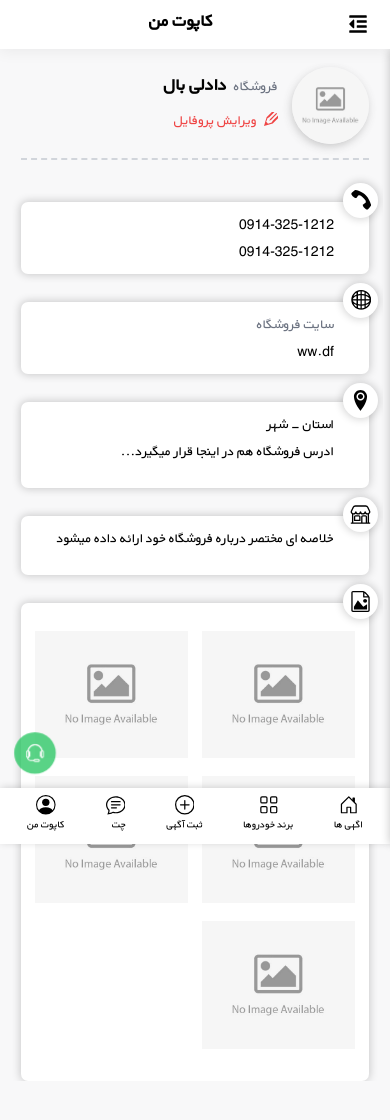
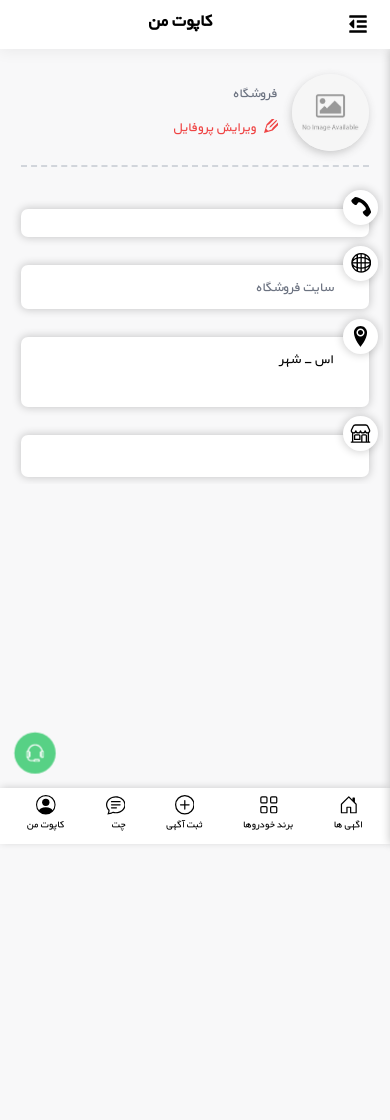
Before and after one commit to amir-mohammadzadeh/mashinno, a React (Vite) app: page /userdashbord/store_panel in a window 390 px wide. Shown: the top 1120 px of the page. After the commit the page ends 844 px from the top, so only its background shows below. Built offline with nearby package versions, Linux system fonts and the light colour scheme.

Commit message:
Create profile and store panel editor

```diff
--- a/src/Pages/Dashbord.EditForms/EditForms.css
+++ b/src/Pages/Dashbord.EditForms/EditForms.css
@@ -176,10 +176,7 @@
         grid-template-columns: 1fr;
         gap: .5rem;
     }
-    .image-input_88{
-        flex-grow: unset;
-        flex-shrink: unset;
-    }
+
     .link-dis_88,
     .link-input_88,
     .col-s2_88 {
--- a/src/Pages/Dashbord.EditForms/EditProfile.jsx
+++ b/src/Pages/Dashbord.EditForms/EditProfile.jsx
@@ -56,9 +56,8 @@ const EditProfile = () => {
         if (!name_input.current.value) errors['name'] = 'این قسمت نباید خالی بماند!';
         if (!lastName_input.current.value) errors['lastName'] = 'این قسمت نباید خالی بماند!';
         if (!address_input.current.value) errors['address'] = 'این قسمت نباید خالی بماند!';
-        if (!phoneNumber1_input.current.value && !phoneNumber2_input.current.value) {
-            errors['emptyPhone'] = 'حداقل یک شماره تلفن باید وارد شود!';
-        }
+        if(phoneNumber1_input.current.value.length != 11) errors['phone1'] ='شماره تلفن صحیح نیست!';
+        if(phoneNumber2_input.current.value && phoneNumber2_input.current.value.length != 11) errors['phone2'] ='شماره تلفن صحیح نیست!';
         if (!ostan) errors['emptyOstan'] = 'لطفا استان خود را انتخاب کنید!';
         if (!city) errors['emptyCity'] = 'لطفا شهر خود را انتخاب کنید!';
 
@@ -147,13 +146,14 @@ const EditProfile = () => {
                     label='شماره موبایل ۱'
                     name='phoneNum1'
                     ref={phoneNumber1_input}
-                    error={error['emptyPhone']}
-                />
+                    error={error['phone1']}
+                    />
                 <Input
                     type='number'
                     label='شماره موبایل ۲'
                     name='phoneNum2'
                     ref={phoneNumber2_input}
+                    error={error['phone2']}
                 />
 
 
--- a/src/Pages/Dashbord.EditForms/EditStorePanel.jsx
+++ b/src/Pages/Dashbord.EditForms/EditStorePanel.jsx
@@ -1,13 +1,22 @@
-import { useEffect, useRef, useState } from 'react'
+import { useEffect, useLayoutEffect, useRef, useState } from 'react'
 import './EditForms.css'//Code => 86
 import { MdAddAPhoto } from 'react-icons/md'
 import { Input, TextArea } from '../../components/Inputs/Inputs'
 import Selection from '../../components/Selection/Selection'
 import ProvincesCities from '../../assets/Data/Provinces_and_Cities.json' //=> لیست استان ها و شهر ها
-import { Link } from 'react-router-dom'
+import { Link, useNavigate } from 'react-router-dom'
+import { useDispatch, useSelector } from 'react-redux'
+import { setStoreInfo } from '../../redux/StoreReducer/StoreSlice'
+import { setUserInfo } from '../../redux/UserReducer/userSlice'
 
 const EditStorePanel = () => {
+    const Store_Info = useSelector(state => state.storeInfo)
+    const UserID = useSelector(state => state.userInfo.id)
+    const dispath = useDispatch()
+    const navigate = useNavigate()
+
     const list = Array.from(Array(5).keys())
+    const [allowURL, setAllowURL] = useState(false)
     const [error, setError] = useState({})
     const provinces_cities_list = useRef(ProvincesCities)
     const [provincesList, setProvincesList] = useState([])
@@ -23,9 +32,18 @@ const EditStorePanel = () => {
     const address = useRef(null)
     const siteUrl = useRef(null)
     const aboutStore = useRef(null)
+    const ID = Store_Info.id || 1;
+
+    useLayoutEffect(() => {
+        storeName.current.value = Store_Info.storeName || ''
+        phoneNum1.current.value = Store_Info.phoneNumbers[0] || ''
+        phoneNum2.current.value = Store_Info.phoneNumbers[1] || ''
+        aboutStore.current.value = Store_Info.aboutStore || ''
+        address.current.value = Store_Info.storeAddress.address || ''
+
+    }, [])
 
     useEffect(() => {
-        setProvincesList(provinces_cities_list.current.map(item => item.ostan))
         provinces_cities_list.current.map(item => item.ostan == ostan && setCitiesList(item.cities))
         if (ostan == '') {
             setCitiesList([]);
@@ -33,28 +51,44 @@ const EditStorePanel = () => {
         }
     }, [ostan])
 
+    useEffect(() => {
+        setProvincesList(provinces_cities_list.current.map(item => item.ostan))
+        setOstan(Store_Info.storeAddress.ostan)
+        setCity(Store_Info.storeAddress.city)
+        setStoreImages(Store_Info.images)
+        setStoreLogo(Store_Info.logo)
+    }, [])
+
+    const addStoreImage = (e) => {
+        let list = Array.from(new Set([...storeImages, ...e.target.files]))
+        setStoreImages(list)
+    }
     const removeStoreImage = (index) => {
         setStoreImages(prevent => prevent.filter(file => file !== index))
     }
+
     const selectOstan = (value) => {
         let user_ostan = value || '';
         setOstan(user_ostan)
     }
+
     const selectCity = (value) => {
         let user_city = value || '';
         setCity(user_city)
     }
+
     const linkPaymentHandler = () => {
         alert('اتصال به درگاه پرداخت برای پرداخت هزینه مربوط به قرار دادن لینک سایت فروشگاه خود در کاپوت')
+        setAllowURL(true)
     }
+
     const validation = () => {
         let errors = {}
         if (!storeName.current.value) errors['name'] = 'این قسمت نباید خالی بماند!';
         if (!address.current.value) errors['address'] = 'این قسمت نباید خالی بماند!';
-        if (!aboutStore.current.value) errors['about'] = 'با معرفی فروشگاه خود اعتماد مشتری را جلب کنید';
-        if (!phoneNum1.current.value && !phoneNum2.current.value) {
-            errors['emptyPhone'] = 'حداقل یک شماره تلفن باید وارد شود!';
-        }
+        //if (!aboutStore.current.value) errors['about'] = 'با معرفی فروشگاه خود اعتماد مشتری را جلب کنید';
+        if(phoneNum1.current.value.length != 11) errors['phone1'] ='شماره تلفن صحیح نیست!';
+        if(phoneNum2.current.value && phoneNum2.current.value.length != 11) errors['phone2'] ='شماره تلفن صحیح نیست!';
         if (!ostan) errors['emptyOstan'] = 'لطفا استان خود را انتخاب کنید!';
         if (!city) errors['emptyCity'] = 'لطفا شهر خود را انتخاب کنید!';
 
@@ -63,6 +97,8 @@ const EditStorePanel = () => {
     const formSubmitHandler = (e) => {
         e.preventDefault()
         const data = {
+            id: ID, // =>  ID will be generated in the back-end?
+            userID: UserID,
             storeName: storeName.current.value,
             phoneNumbers: [phoneNum1.current.value],
             storeAddress: {
@@ -70,9 +106,10 @@ const EditStorePanel = () => {
                 city: city,
                 address: address.current.value
             },
-            siteURL: siteUrl.current.value,
+            siteURL: !allowURL ? siteUrl.current.value : '',
             logo: storeLogo,
-            images: storeImages
+            images: storeImages,
+            aboutStore: aboutStore.current.value
         }
         if (phoneNum2.current.value) data.phoneNumbers.push(phoneNum2.current.value);
 
@@ -82,8 +119,13 @@ const EditStorePanel = () => {
             setError(result)
             return
         } else setError({})
-        console.log(data)
+
+        alert('اطلاعات وارد شده پس از ذخیره شدن در redux \nاز طریق API به سمت سرور ارسال خواهد شد تا در دیتا بیس ذخیره گردد.')
+        dispath(setStoreInfo(data))
+        dispath(setUserInfo({ storeID: ID }))
+        navigate('/userdashbord/store_panel')
     }
+    console.log('render')
 
     return (<>
         <div className="main-container_88">
@@ -119,7 +161,7 @@ const EditStorePanel = () => {
                         <div className="image-content_88">
 
                             <div className="upload-box_88">
-                                <input type="file" multiple={true} id="imageUploader81" onChange={(e) => setStoreImages([...e.target.files])} />
+                                <input type="file" multiple={true} id="imageUploader81" onChange={addStoreImage} />
                                 <label htmlFor="imageUploader81" className="uploader-btn_88">
                                     <MdAddAPhoto size={40} />
                                 </label>
@@ -154,15 +196,15 @@ const EditStorePanel = () => {
                     ref={phoneNum1}
                     type='number'
                     label='شماره تماس ۱'
-                    name=''
-                    error={error['emptyPhone']}
-                />
+                    name='phoneNumber1'
+                    error={error['phone1']}
+                    />
                 <Input
                     ref={phoneNum2}
                     type='number'
                     label='شماره تماس ۲'
-                    name=''
-
+                    name='phoneNumber2'
+                    error={error['phone2']}
                 />
                 <Selection
                     className="col-row-13_88"
@@ -199,9 +241,8 @@ const EditStorePanel = () => {
                     ref={siteUrl}
                     className="link-input_88"
                     label='لینک سایت فروشگاه'
-                    name='address'
-                    error={''}
-                    readOnly={true}
+                    name='siteURL'
+                    readOnly={!allowURL}
                 />
 
                 <div className="link-dis_88">
@@ -230,7 +271,7 @@ const EditStorePanel = () => {
                     <button type="submit" className="btn btn-animate submit-btn_88">
                         ذخیره
                     </button>
-                    <Link to={'/userdashbord/profile'} className="btn cancel-btn_88">
+                    <Link to={'/userdashbord/store_panel'} className="btn cancel-btn_88">
                         انصراف
                     </Link>
                 </div>
--- a/src/Pages/Dashbord.Profile/Profile.jsx
+++ b/src/Pages/Dashbord.Profile/Profile.jsx
@@ -9,7 +9,7 @@ const Profile = () => {
   const dispath = useDispatch()
   const user = useSelector(state => state.userInfo)
   const city_list = useSelector(state => state.citiesList)
-  const userName = user.name + '  ' + user.lastName || 'کاربر خالی';
+  const userName = (user.name && user.lastName) ? `${user.name} ${user.lastName}` : 'کاربر خالی';
   const profile_img = user.image || '/Images/NoPhoto.jpg';
 
 
@@ -44,7 +44,7 @@ const Profile = () => {
 
         </div>
       </section>
-
+      {user.address.address &&
         <address className="card address_81">
           <span className="icon_81">  <ImLocation2 size={'100%'} />  </span>
           <span>
@@ -54,6 +54,7 @@ const Profile = () => {
             {user.address.address}
           </span>
         </address>
+      }
       <div className="card my-cities_81">
         <div className="header_81">
           <span> شهر‌های انتخاب شده </span>
--- a/src/Pages/Dashbord.StorePanel/StorePanel.css
+++ b/src/Pages/Dashbord.StorePanel/StorePanel.css
@@ -2,7 +2,7 @@
     display: grid;
     grid-template-columns: 1fr 1fr;
     gap: 2rem ;
-    padding-inline: 1rem;
+    padding: .5rem 1rem;
 }
 
 
@@ -76,13 +76,13 @@
     grid-template-columns: repeat(3, 1fr);
     padding: 2rem 1rem;
     gap: 1rem;
+    place-items: center;
 }
 
 .image_84 img{
-    width: 100%;
+    max-width: 100%;
     height: auto;
-    object-fit: contain;
-    object-position: center;
+
 }
 
 .card-icon_84{
--- a/src/Pages/Dashbord.StorePanel/StorePanel.jsx
+++ b/src/Pages/Dashbord.StorePanel/StorePanel.jsx
@@ -3,13 +3,16 @@ import './StorePanel.css' // Code => 84
 import { Link } from 'react-router-dom'
 import { ImPencil2, ImPhone, ImLocation2, ImSphere, ImFilePicture } from 'react-icons/im'
 import { IoStorefrontOutline } from 'react-icons/io5'
+import { useSelector } from 'react-redux'
 
 const StorePanel = () => {
+  const Store_Info = useSelector(state => state.storeInfo)
+
   return (<>
     <div className="man-container_84">
       <div className="header_84">
         <div className="logo-content_84">
-          <img src="/Images/no-image.webp" alt="" />
+          <img src={Store_Info.logo ? URL.createObjectURL(Store_Info.logo) : '/Images/no-image.webp'}  />
         </div>
         <div className="header-body_84">
           <div>
@@ -17,7 +20,7 @@ const StorePanel = () => {
               فروشگاه‌
             </span>
             <span className="h4">
-              دادلی بال
+              {Store_Info.storeName}
             </span>
           </div>
           <div className="edit-btn_84">
@@ -29,47 +32,48 @@ const StorePanel = () => {
 
         </div>
       </div>
-      <div className="card card_84 no-span_84">
+      <div dir='ltr' className="card card_84 no-span_84">
         <span className="card-icon_84 rotate_84"> <ImPhone size='100%' /> </span>
-        <a href="tel:+"> 0914-325-1212 </a>
-        <a href="tel:+"> 0914-325-1212 </a>
+        {Store_Info.phoneNumbers.map(phone =>
+          <a href={`tel:+98${phone.replace('0', '')}`}>
+            {phone.split('').slice(0, 4)} - {phone.split('').slice(4, 7)} - {phone.split('').slice(7, 11)}
+          </a>
+        )}
+
       </div>
       <div className="card card_84 no-span_84">
         <span className="card-icon_84 rotate_84"> <ImSphere size='100%' /> </span>
         <span className="label_84">سایت فروشگاه</span>
-        <a href='' target='_blank' className="line-limit-1">
-          ww.df
-        </a>
+        {Store_Info.siteURL &&
+          <a href={Store_Info.siteURL} target='_blank' className="line-limit-1">
+            {Store_Info.siteURL}
+          </a>
+        }
       </div>
+
       <address className="card card_84 ">
         <span className="card-icon_84"> <ImLocation2 size='100%' /> </span>
-        <span>استان - شهر </span>
-        <p> ادرس فروشگاه هم در اینجا قرار میگیرد... </p>
+        <span> {`${Store_Info.storeAddress.ostan} - ${Store_Info.storeAddress.city}`} </span>
+        <p> {Store_Info.storeAddress.address} </p>
       </address>
+
       <div className="card card_84 ">
         <span className="card-icon_84"> <IoStorefrontOutline size='100%' /> </span>
         <p>
-          خلاصه ای مختصر درباره فروشگاه خود ارائه داده میشود
+          {Store_Info.aboutStore}
         </p>
       </div>
-      <div className="card card_84 image-card_84">
-        <span className="card-icon_84"> <ImFilePicture size='100%' /> </span>
-        <div className="image_84">
-          <img src="/Images/no-image.webp" alt="" />
+      {Store_Info.images.length > 0 &&
+        <div className="card card_84 image-card_84">
+          <span className="card-icon_84"> <ImFilePicture size='100%' /> </span>
+          {Store_Info.images.map((img, idx) =>
+            <div key={idx} className="image_84">
+              <img src={URL.createObjectURL(img)} alt="" />
+            </div>
+          )}
+
         </div>
-        <div className="image_84">
-          <img src="/Images/no-image.webp" alt="" />
-        </div>
-        <div className="image_84">
-          <img src="/Images/no-image.webp" alt="" />
-        </div>
-        <div className="image_84">
-          <img src="/Images/no-image.webp" alt="" />
-        </div>
-        <div className="image_84">
-          <img src="/Images/no-image.webp" alt="" />
-        </div>
-      </div>
+      }
     </div>
   </>)
 
--- a/src/Pages/Dashbord/Dashbord.jsx
+++ b/src/Pages/Dashbord/Dashbord.jsx
@@ -1,16 +1,19 @@
-import { useSelector } from 'react-redux'
+import { useDispatch, useSelector } from 'react-redux'
 import './Dashbord.css' // Code => 8
 import { useEffect, useRef } from 'react'
-import { useState } from 'react'
-import { NavLink, Outlet } from 'react-router-dom'
+import { NavLink, Outlet, useNavigate } from 'react-router-dom'
 import { FaUserTie, FaScroll, FaOutdent } from "react-icons/fa";
 import { IoExitOutline, IoStorefrontOutline, IoDocumentTextOutline, IoHeartOutline, IoReloadSharp } from "react-icons/io5";
 import SupportWidget from '../../components/SupportWidget/SupportWidget'
+import { setUserLogin } from '../../redux/UserReducer/userSlice';
 
 const Dashbord = () => {
+  const dispatch= useDispatch()
+  const navigate = useNavigate()
   const sidePanel_ref = useRef(null)
   const closeBtn_ref = useRef(null)
   const USER = useSelector(state => state.userInfo)
+  const STORE = useSelector(state => state.storeInfo)
 
   useEffect(() => {
     document.title = 'کاپوت من';
@@ -35,6 +38,11 @@ const Dashbord = () => {
     if (e.target != elem && !elem.contains(e.target)) {
       openPanel()
     }
+  }
+  const logOut=()=>{
+    dispatch(setUserLogin({value:false,tokan:null}))
+    localStorage.removeItem('tokan')
+    navigate('/')
   }
 
   return (
@@ -129,7 +137,7 @@ const Dashbord = () => {
                 </NavLink>
               </li>
             </ul>
-            <div className="panel-item_8 logout-btn_8" onClick={openPanel}>
+            <div className="panel-item_8 logout-btn_8" onClick={logOut}>
               <span className="icon_8"> <IoExitOutline size={25} /> </span>
               خروج از حساب کاربری
             </div>
--- a/src/components/CommentsContainer/CommentsContainer.jsx
+++ b/src/components/CommentsContainer/CommentsContainer.jsx
@@ -46,8 +46,8 @@ const CommentsContainer = ({ commentList = [1] }) => {
 
     const replyCancel = () => {
         setCommentReply({ value: false, commentID: 0, commentAuther: '' })
-        setMessageValue('')
-        setUserNameValue('')
+        userNameInput.current.value = ''
+        messageInput.current.value = ''
     }
 
     return (
--- a/src/components/Selection/Selection.css
+++ b/src/components/Selection/Selection.css
@@ -1,9 +1,9 @@
 .selection-wrapper-1 {
     position: relative;
-    padding: .0rem 0;
     padding-bottom: 1.15rem;
     z-index: 5;
     user-select: none;
+    -webkit-user-select: none;
 }
 
 .label-1{
@@ -49,7 +49,7 @@
 
 .menu-1 {
     position: absolute;
-    top: 80%;
+    top: 2.6rem;
     left: 0;
     width: 100%;
     padding: .5rem 0;
--- a/src/components/Selection/Selection.jsx
+++ b/src/components/Selection/Selection.jsx
@@ -21,9 +21,9 @@ const Selection = ({ optionList, onSelect, label, firstValue, value, error, chil
         <>
             <div className={`selection-wrapper-1 ${className}`} style={SELECTION_SETTINGS} >
                 {label &&
-                    <label htmlFor="" className="label-1">
+                    <span className="label-1">
                         {label}
-                    </label>
+                    </span>
                 }
                 <div className="selection-head-1" onClick={() => setOpenMenu(!openMenu)} >
                     <span>
--- /dev/null
+++ b/src/redux/StoreReducer/StoreSlice.js
@@ -0,0 +1,32 @@
+import { createSlice } from '@reduxjs/toolkit'
+
+const initialState = {
+    userID: null ,
+    storeName: '',
+    phoneNumbers: [],
+    storeAddress: {
+        ostan: 'اس',
+        city: 'شهر',
+        address: ''
+    },
+    siteURL: '',
+    logo: null,
+    images: [],
+    aboutStore:''
+};
+
+const StoreSlice = createSlice({
+    name: 'StorePanel',
+    initialState: initialState,
+    reducers: {
+        setStoreInfo:(state, action)=>{
+            return {...state,
+                ...action.payload
+            }
+        }
+    },
+})
+
+export const { setStoreInfo } = StoreSlice.actions ;
+
+export default StoreSlice.reducer
--- a/src/redux/store.js
+++ b/src/redux/store.js
@@ -1,6 +1,7 @@
 import { configureStore } from "@reduxjs/toolkit";
 import userSlice  from "./UserReducer/userSlice" ;
 import  citiesSlice , {cityModalStatus} from "./CityReducer/CitySlice";
+import StoreSlice from "./StoreReducer/StoreSlice";
 
 
 
@@ -8,7 +9,8 @@ const store = configureStore({
     reducer:{
         userInfo: userSlice,
         citySolector: cityModalStatus.reducer,
-        citiesList: citiesSlice
+        citiesList: citiesSlice,
+        storeInfo: StoreSlice
     }
 })
 
```
Lines whose indentation alone changed are shown as unchanged.
